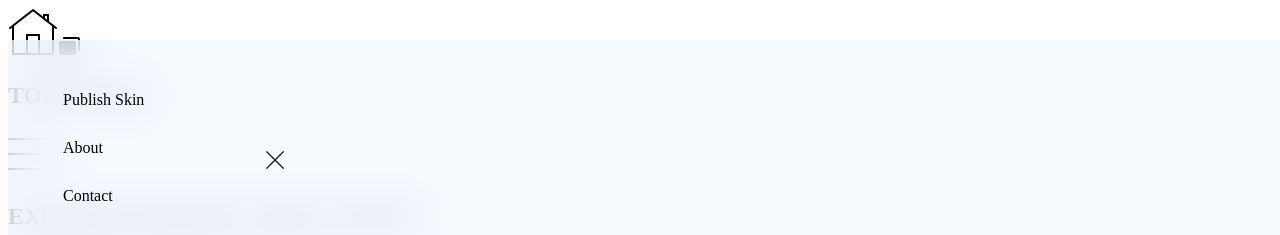
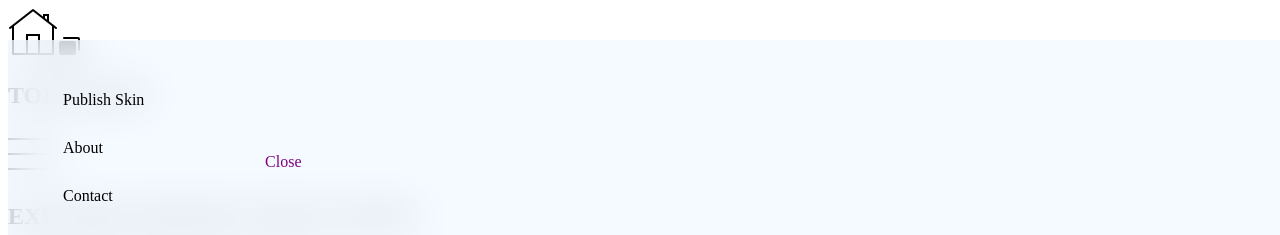
Before and after one commit to dmkkerl-web/toe3-skins, a React (Vite) app: page / in a window 1280 px wide. Both pictures are taken after a click on the picture 33 px from the left and 153 px from the top of the page. Shown: the top 235 px of the page. Built offline with nearby package versions, Linux system fonts and the light colour scheme.

Commit message:
changed close icons to text

```diff
--- a/src/App.css
+++ b/src/App.css
@@ -226,8 +226,6 @@ img{
 
 }
 
-
-
 .PublishForm{
   color:black;
   width:100%;
@@ -308,9 +306,13 @@ textarea{
 
 }
 .close{
+
 position:absolute;
 top:0;
 right:0;
+}
+.CloseBtn{
+  color:purple;
 }
 .close:hover{
  background:white;
--- a/src/Preview.jsx
+++ b/src/Preview.jsx
@@ -1,16 +1,15 @@
 import './App.css'
-import close from "/src/assets/cross (1).png"
+
 export default function PreviewImg({setPreview, skinImage}){
     console.log(skinImage)
     return(
         <div className="LightBoxContainer">
                     <div className="LightBox">
             <div className='close'>
-                <img src={close}
-                alt='close'
+                <p onClick={()=>setPreview(false)}>Close</p>
 
-                onClick={()=>setPreview(false)}
-                width="20px"></img>
+
+
             </div>
             <div className="LightBoxImg">
                 <img src={skinImage.image}
--- a/src/SideBar.jsx
+++ b/src/SideBar.jsx
@@ -1,5 +1,5 @@
 import './App.css'
-import close from "/src/assets/close.png"
+
 export default function SideBar({setSideBar,setPage}){
     return(
      <div className='SideBar'>
@@ -15,8 +15,8 @@ export default function SideBar({setSideBar,setPage}){
        }}>How can I improve this Site?</li>
       </ul>
       <div className='CloseBtn'>
-        <img src={close} width="20px" alt='close'
-        onClick={()=>setSideBar("none")}></img>
+       <p onClick={()=>setSideBar("none")}> Close</p>
+
       </div>
       </div>
     )
```
